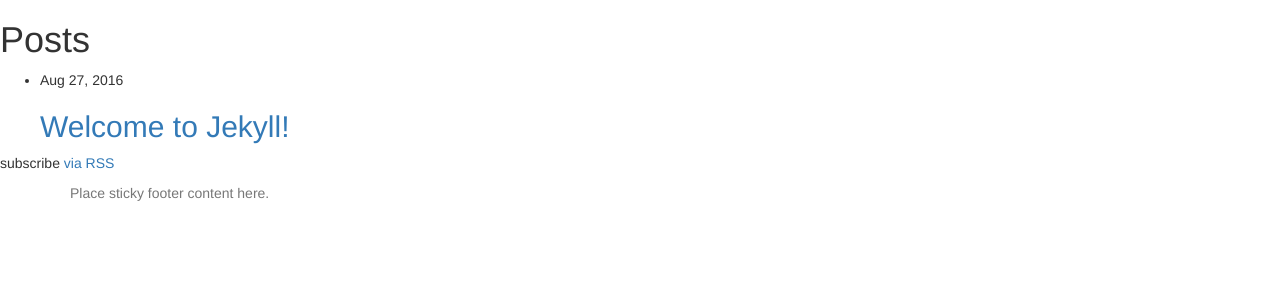
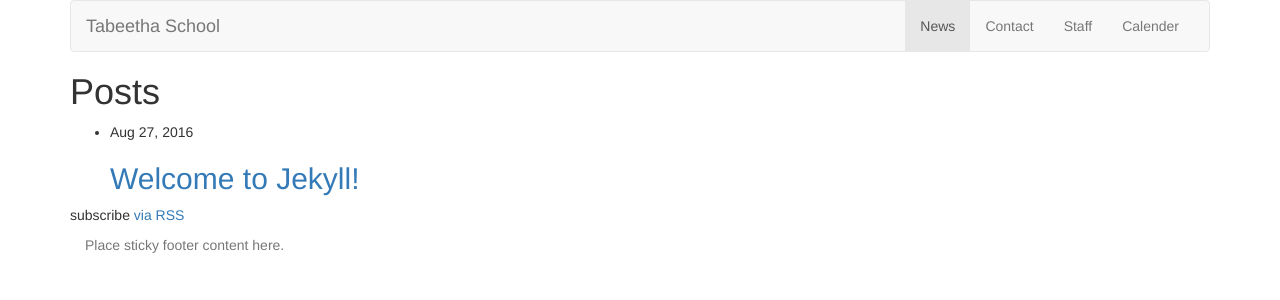
Before and after one commit to tabeethaschool/tabeethaschool.github.io, a Jekyll site: the page built from index.html, in a window 1280 px wide. Shown: the top 300 px of the page. Built offline with Jekyll 4.4.1, drawn with Linux system fonts in a browser that asks for light colours; nearby versions of some CDN libraries; library files that are not in the unit come from our copies.

Commit message:
added header

```diff
--- a/_includes/footer.html
+++ b/_includes/footer.html
@@ -1,9 +1,5 @@
-<html>
-  <body>
-  <footer class="footer">
+	<footer class="footer">
       <div class="container">
         <p class="text-muted">Place sticky footer content here.</p>
       </div>
-    </footer>
-  </body>
-</html>
+	</footer>
--- a/_includes/navigation.html
+++ b/_includes/navigation.html
@@ -0,0 +1,38 @@
+<html lang="en">
+    <body>
+    <div class="container">
+
+      <!-- Static navbar -->
+      <nav class="navbar navbar-default">
+        <div class="container-fluid">
+          <div class="navbar-header">
+            <button type="button" class="navbar-toggle collapsed" data-toggle="collapse" data-target="#navbar" aria-expanded="false" aria-controls="navbar">
+              <span class="sr-only">Toggle navigation</span>
+              <span class="icon-bar"></span>
+              <span class="icon-bar"></span>
+              <span class="icon-bar"></span>
+            </button>
+            <a class="navbar-brand" href="#">Tabeetha School</a>
+          </div>
+          <div id="navbar" class="navbar-collapse collapse">
+            <ul class="nav navbar-nav navbar-right">
+              <li class="active"><a href="#">News</a></li>
+              <li><a href="#">Contact</a></li>
+              <li><a href="#">Staff</a></li>
+              <li><a href="#">Calender</a></li>
+            </ul>
+          </div><!--/.nav-collapse -->
+        </div><!--/.container-fluid -->
+      </nav>
+
+
+    <!-- Bootstrap core JavaScript
+    ================================================== -->
+    <!-- Placed at the end of the document so the pages load faster -->
+    <script src="https://ajax.googleapis.com/ajax/libs/jquery/1.12.4/jquery.min.js"></script>
+    <script>window.jQuery || document.write('<script src="../../assets/js/vendor/jquery.min.js"><\/script>')</script>
+    <script src="../../dist/js/bootstrap.min.js"></script>
+    <!-- IE10 viewport hack for Surface/desktop Windows 8 bug -->
+    <script src="../../assets/js/ie10-viewport-bug-workaround.js"></script>
+  </body>
+</html>
```
